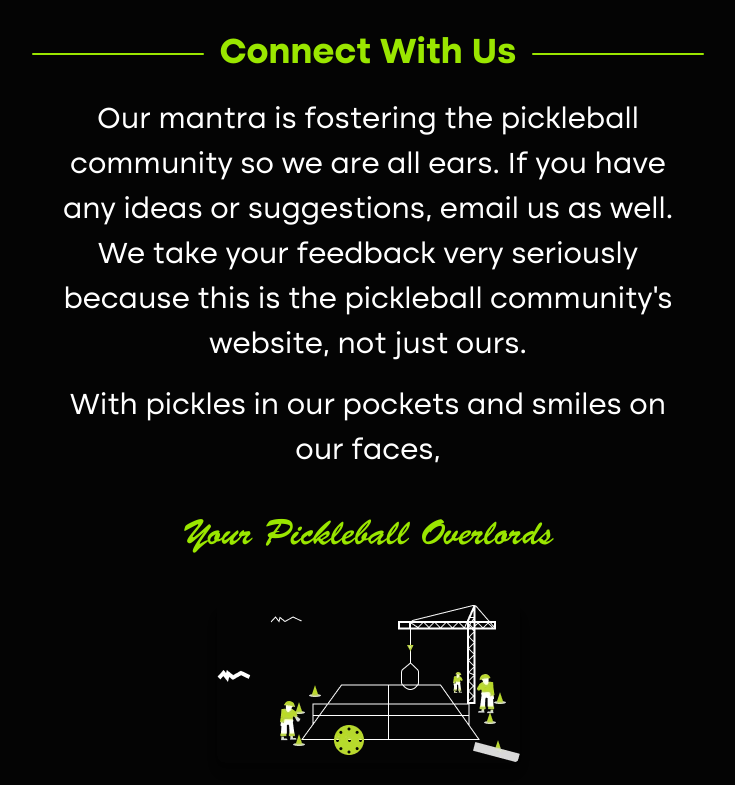
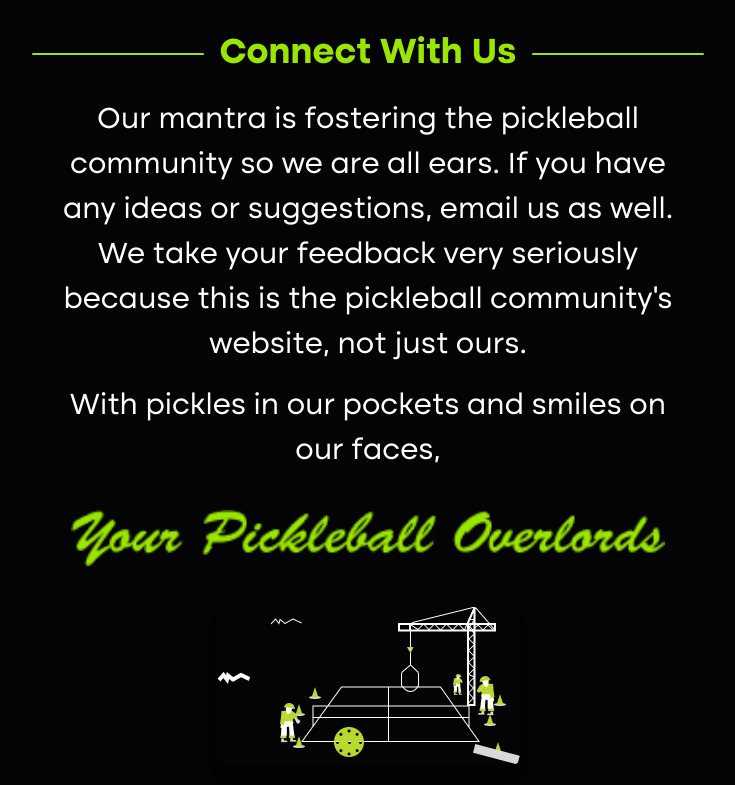
Before and after one commit to ahmedafzal98/wesellpickleball, a React (Vite) app in the folder client/: page / in a window 1280 px wide. Shown: the part 4290-5075 px from the top of the page, without its empty margins (272-1007 px from the left). Built offline with nearby package versions, Linux system fonts and the light colour scheme.

Commit message:
add image

```diff
--- a/client/src/components/BookmarkSection.jsx
+++ b/client/src/components/BookmarkSection.jsx
@@ -7,6 +7,7 @@ import affiliateIcon from "../assets/affiliateIcon.png";
 import socialIcon from "../assets/social.png";
 import emailIcon from "../assets/EmailIcon.png";
 import AffiliateForm from "./AffiliateForm";
+import signature from "../assets/Your Pickleball Overlords.png";
 
 const BookmarkSection = () => {
   const [showModal, setShowModal] = useState(false);
@@ -175,10 +176,17 @@ const BookmarkSection = () => {
             <p>With pickles in our pockets and smiles on our faces,</p>
           </div>
         </div>
+        <div className="flex justify-center">
+          <img
+            src={signature}
+            alt="Your Pickleball Overlords"
+            className="h-8 sm:h-10 md:h-12 lg:h-14"
+          />
+        </div>
 
-        <p className="text-[#9AE600] font-brushItalic text-3xl sm:text-4xl leading-normal">
+        {/* <p className="text-[#9AE600] font-brushItalic text-3xl sm:text-4xl leading-normal">
           Your Pickleball Overlords
-        </p>
+        </p> */}
       </div>
 
       <div className="mt-10">
```
Also changed, not shown: client/src/assets/Your Pickleball Overlords.png (added).
